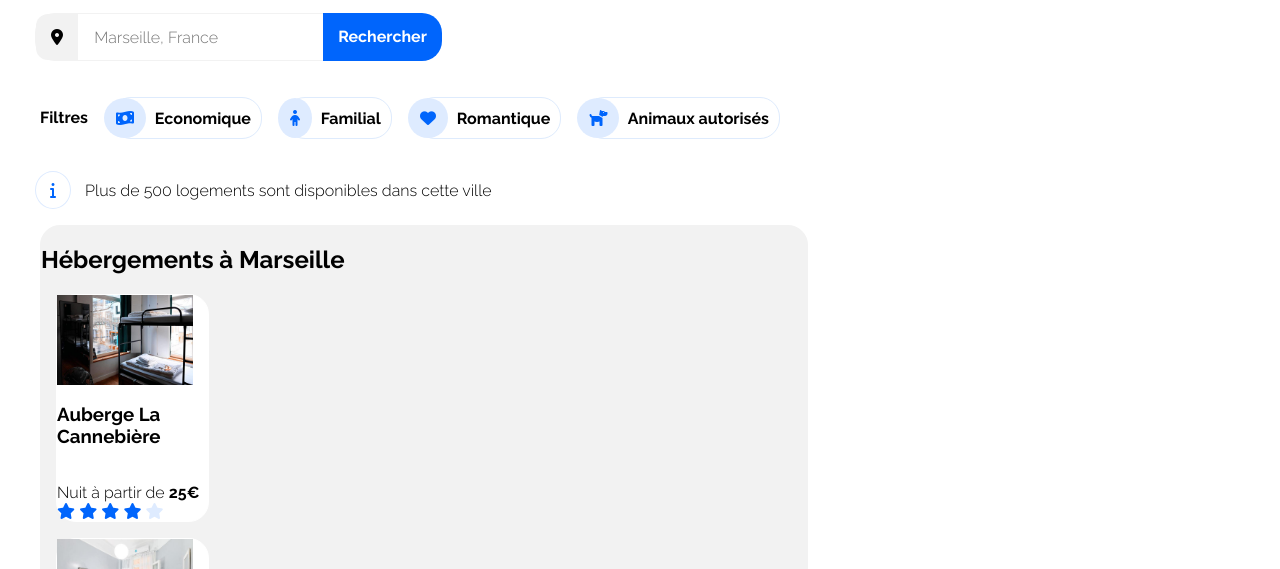
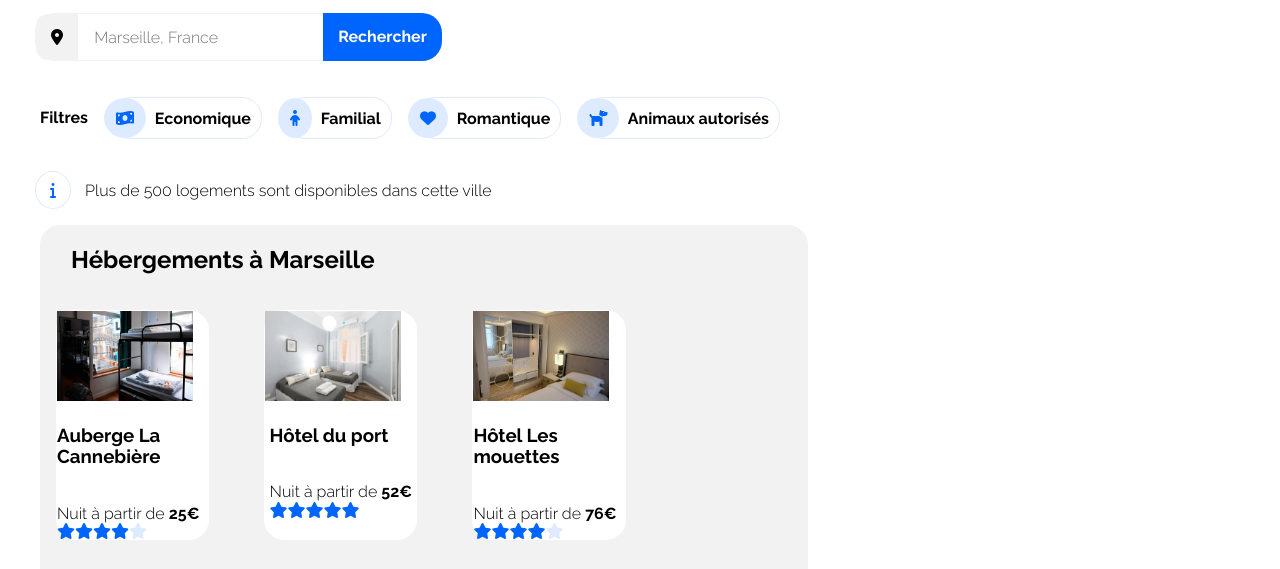
Before and after one commit to bastientaieb/OpenClassrooms_Projet2_Booki, a plain HTML site: page index.html in a window 1280 px wide. Shown: the part 167-736 px from the top of the page. Drawn offline with Linux system fonts and the light colour scheme.

Commit message:
troisième correction

```diff
--- a/css/style.css
+++ b/css/style.css
@@ -15,7 +15,10 @@ a
     text-decoration: none;
     color: black;
     padding: 0px;
-    margin-bottom: 0px;
+}
+.fa-star
+{
+
 }
 /* Header */
 header
@@ -227,15 +230,24 @@ input
     width: 60%;
     margin-left: 40px;
 }
-
+#hebergements_marseille h2
+{
+    margin-left: 30px;
+}
 #hebergements_marseille img
 {
     max-width: 90%;
     height: auto;
     padding: 0px;
+    object-fit: cover;
+}
+#hebergements_marseille div
+{
     display: flex;
-    justify-content: center;
+    flex-direction: row;
+    flex-wrap: wrap;
 }
+
 figure
 {
     background-color: white;
@@ -245,6 +257,8 @@ figure
     border-radius: 20px;
     margin-left: 15px;
     width: 20%;
+    display: flex;
+    align-items: center;
 }
 #annonces_hebergements_marseille
 {
```
